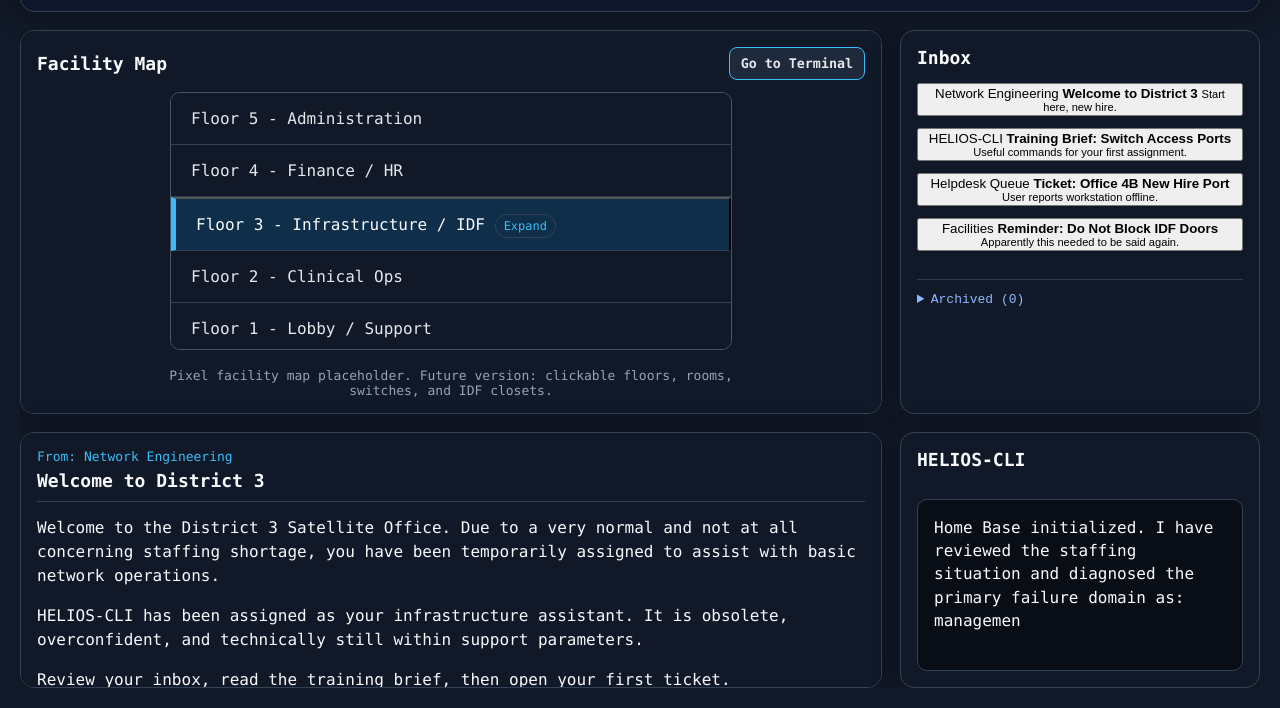
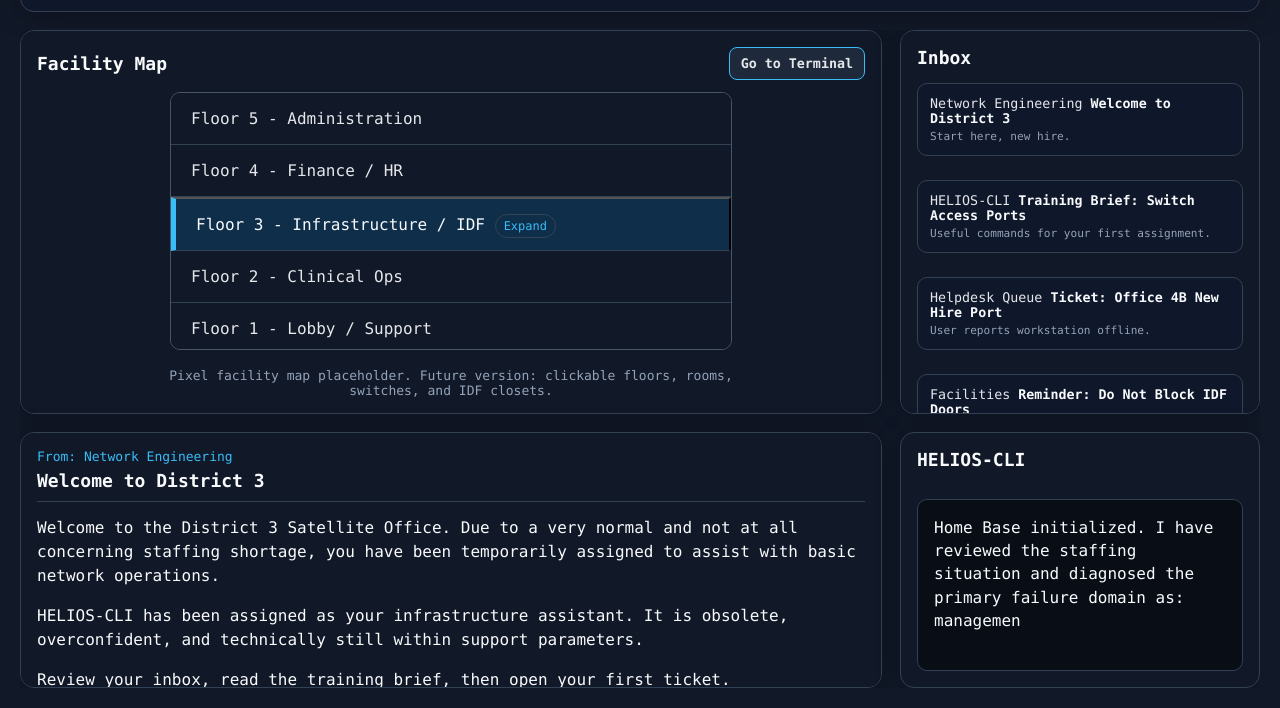
Before and after one commit to IndiaRubber/ccna-cli-game, a website built with Vite: page index.html in a window 1280 px wide. Both pictures are taken after a click on the button "New Game". Shown: the part 92-800 px from the top of the page. Built offline with nearby package versions, Linux system fonts and the light colour scheme.

Commit message:
Add styles for email list and card components
Added styles for email cards and inbox buttons.

```diff
--- a/src/style.css
+++ b/src/style.css
@@ -409,6 +409,47 @@ body {
 
 #email-reading-body p {
   margin-top: 0;
+}
+
+/* Email cards / inbox buttons */
+.email-list button,
+.email-card {
+  width: 100%;
+  display: block;
+  text-align: left;
+
+  background: #0f172a;
+  color: #e5e7eb;
+
+  border: 1px solid #334155;
+  border-radius: 10px;
+  padding: 12px;
+
+  cursor: pointer;
+  font-family: Consolas, "Courier New", monospace;
+  box-sizing: border-box;
+}
+
+.email-list button:hover,
+.email-card:hover {
+  border-color: #38bdf8;
+  background: #172033;
+}
+
+.email-list button strong,
+.email-card strong {
+  color: #f8fafc;
+}
+
+.email-list button small,
+.email-card small {
+  display: block;
+  margin-top: 4px;
+  color: #94a3b8;
+}
+
+.email-list button + button {
+  margin-top: 12px;
 }
 
 /* Main mission page layout */
```
